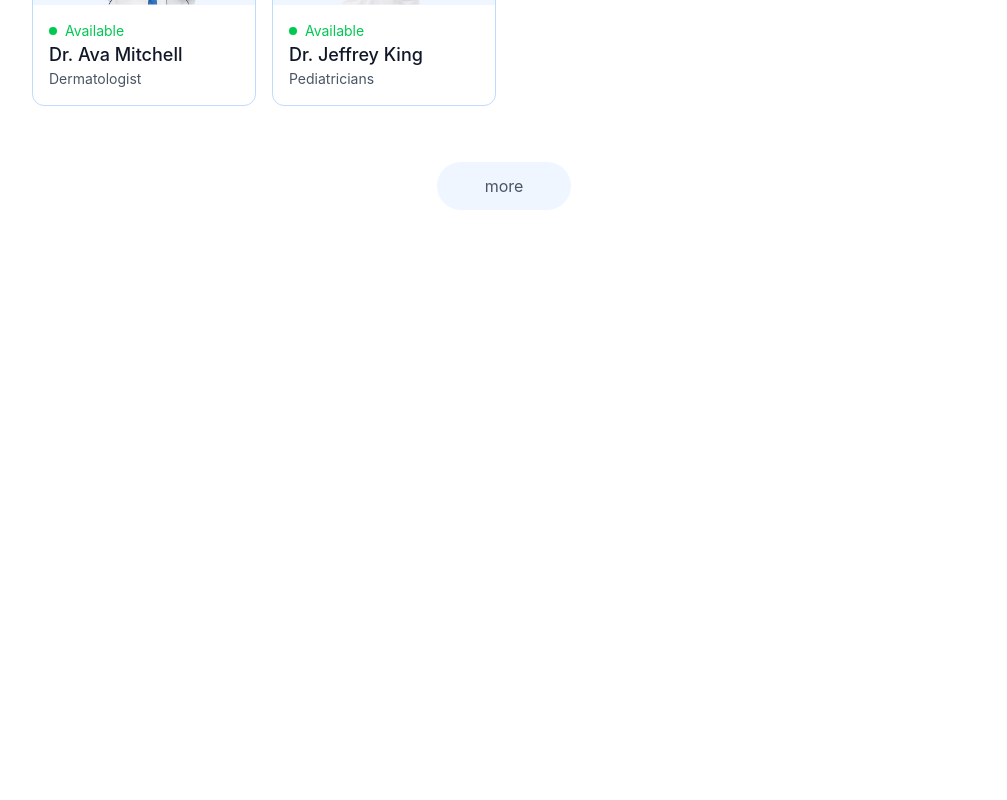
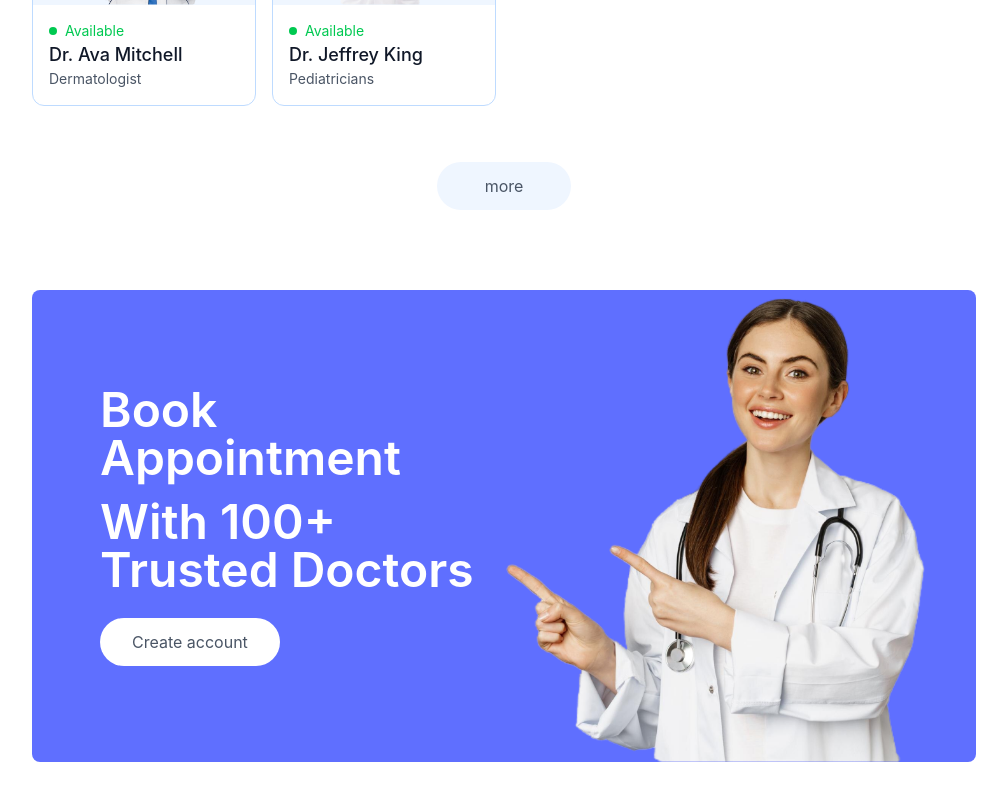
Before and after one commit to MuhammadMoiz178/PRESCRIPTO, a React (Vite) app in the folder frontend/: page / in a window 1280 px wide. Shown: the part 2116-2916 px from the top of the page, without its empty margins (136-1143 px from the left). Before the commit the page ends 2390 px from the top, so only its background shows below. Built offline with nearby package versions, Linux system fonts and the light colour scheme.

Commit message:
Add Banner component to Home page for enhanced user engagement

```diff
--- /dev/null
+++ b/frontend/src/components/Banner.jsx
@@ -0,0 +1,28 @@
+import React from 'react'
+import { assets } from '../assets/assets'
+import { useNavigate } from 'react-router-dom'
+
+const Banner = () => {
+    const navigate = useNavigate()
+  return (
+    <div className='flex bg-primary rounded-lg px-6 sm:px-10 md:px-14 lg:px-12 my-20 md:mx-10'>
+        {/* Left Side */}
+        <div className='flex-1 py-8 sm:py-10 md:py-16 lg:py-24 lg:pl-5'>
+            <div className='text-xl sm:text-2xl md:text-3xl lg:text-5xl font-semibold text-white'>
+                <p>Book Appointment</p>
+                <p className='mt-4'>With 100+ Trusted Doctors</p>
+            </div>
+            <button onClick={()=>{navigate('/login');scrollTo(0,0)}}
+            className='bg-white text-sm sm:text-base text-gray-600 px-8 py-3 rounded-full mt-6 hover:scale-105 transition-all'>Create account</button>
+        </div>
+
+
+        {/* Right Side */}
+        <div className='hidden md:block md:w-1/2 lg;w-[370px] relative'>
+            <img className='w-full absolute bottom-0 right-0 max-w-md' src={assets.appointment_img} alt="" />
+        </div>
+    </div>
+  )
+}
+
+export default Banner
--- a/frontend/src/pages/Home.jsx
+++ b/frontend/src/pages/Home.jsx
@@ -2,6 +2,7 @@
 import Header from '../components/Header'
 import SpecialityMenu from '../components/SpecialityMenu'
 import TopDoctors from '../components/TopDoctors'
+import Banner from '../components/Banner'
 
 const Home = () => {
   return (
@@ -9,6 +10,7 @@
       <Header/>
       <SpecialityMenu/>
       <TopDoctors/>
+      <Banner/>
     </div>
   )
 }
```
